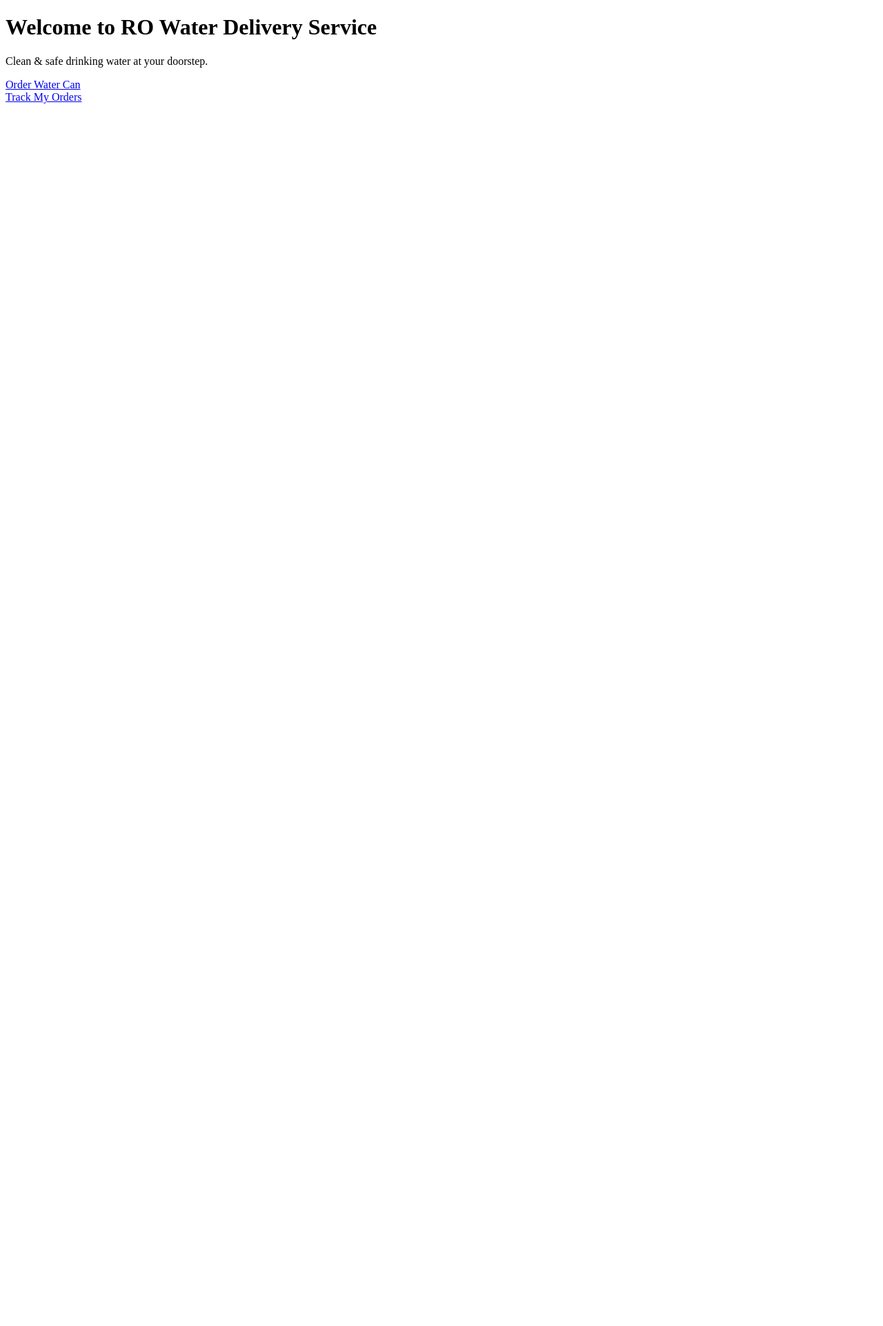
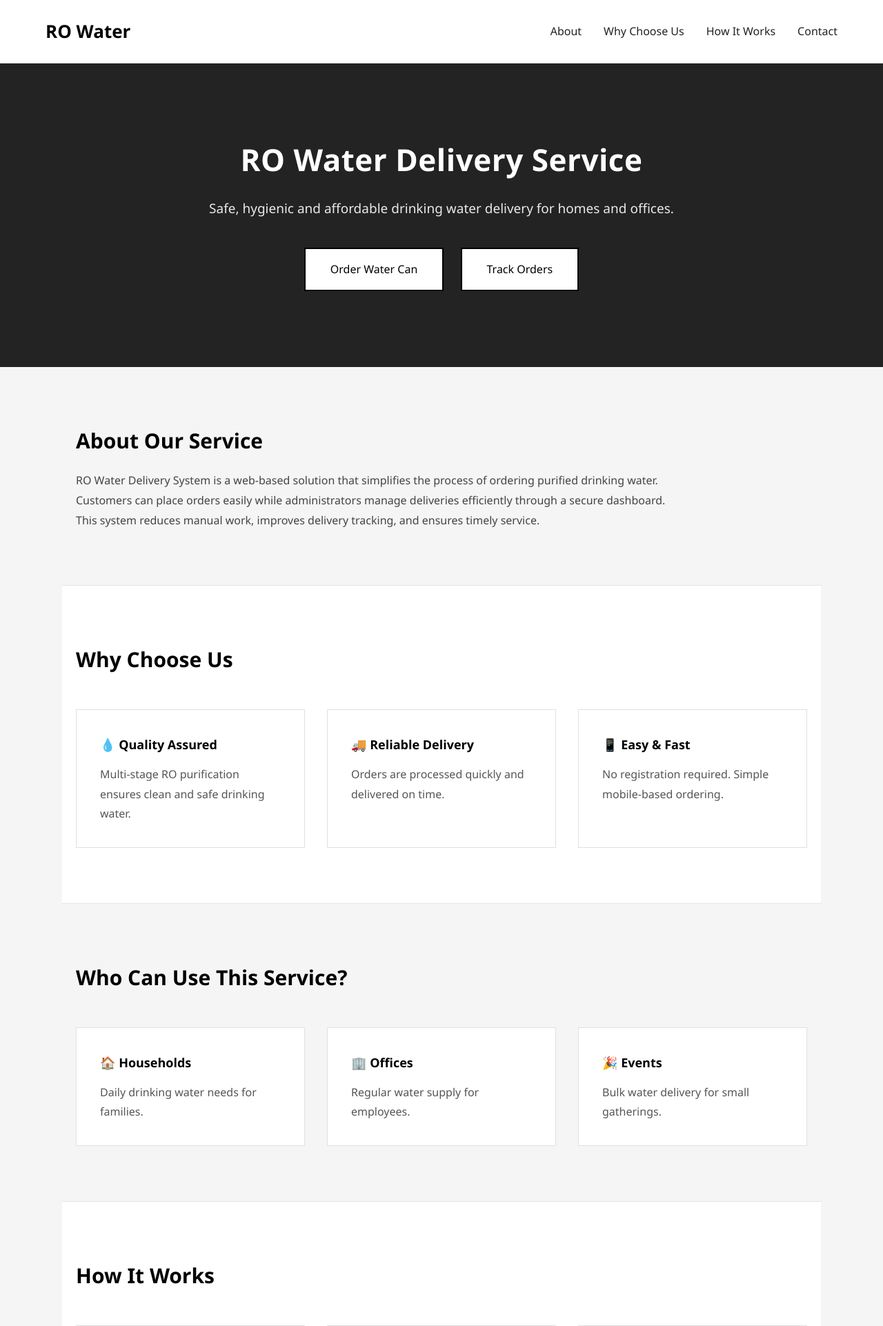
Before and after one commit to DesaleRohit/RO-Water-Delivary-System, a PHP site: page / in a window 1280 px wide. Shown: the top 1922 px of the page at 69% size. Before the commit the page ends 150 px from the top, so only its background shows below. Run offline with PHP 8.4, Linux system fonts and the light colour scheme.

Commit message:
[MODIFIED]:Rohit - ADD index page UI and remove order_type and added delivery_date

```diff
--- a/admin/dashboard.php
+++ b/admin/dashboard.php
@@ -28,6 +28,7 @@ $stmt = $conn->prepare("
         customers.name,
         customers.mobile,
         orders.quantity,
+        orders.delivery_date,
         orders.status,
         orders.order_date
     FROM orders
@@ -84,8 +85,9 @@ $recentOrders = $stmt->fetchAll(PDO::FETCH_ASSOC);
         <th>Customer</th>
         <th>Mobile</th>
         <th>Qty</th>
+        <th>Delivery Date</th>
         <th>Status</th>
-        <th>Date</th>
+        <th>Booking Date</th>
     </tr>
 
     <?php foreach ($recentOrders as $order): ?>
@@ -94,6 +96,7 @@ $recentOrders = $stmt->fetchAll(PDO::FETCH_ASSOC);
         <td><?php echo htmlspecialchars($order['name']); ?></td>
         <td><?php echo htmlspecialchars($order['mobile']); ?></td>
         <td><?php echo $order['quantity']; ?></td>
+         <td><?php echo $order['delivery_date']; ?></td>
         <td><?php echo ucfirst($order['status']); ?></td>
         <td><?php echo $order['order_date']; ?></td>
     </tr>
--- a/public/index.php
+++ b/public/index.php
@@ -1,21 +1,146 @@
 <!DOCTYPE html>
-<html>
+<html lang="en">
 
 <head>
     <meta charset="UTF-8">
     <title>RO Water Delivery System</title>
+    <link rel="stylesheet" href="assets/css/style.css">
 </head>
 
 <body>
 
-    <h1>Welcome to RO Water Delivery Service</h1>
-    <p>Clean & safe drinking water at your doorstep.</p>
+    <!-- NAVBAR -->
+    <nav class="navbar">
+        <div class="nav-container">
+            <div class="logo">RO Water</div>
+            <ul class="nav-links">
+                <li><a href="#about">About</a></li>
+                <li><a href="#why">Why Choose Us</a></li>
+                <li><a href="#how">How It Works</a></li>
+                <li><a href="#contact">Contact</a></li>
+            </ul>
+        </div>
+    </nav>
 
-    <a href="order.php">Order Water Can</a>
-    <br>
-    <a href="track-order.php">Track My Orders</a>
+    <!-- HERO -->
+    <header class="hero">
+        <h1>RO Water Delivery Service</h1>
+        <p>
+            Safe, hygienic and affordable drinking water delivery
+            for homes and offices.
+        </p>
 
+        <div class="buttons">
+            <a href="order.php">Order Water Can</a>
+            <a href="track-order.php" class="secondary">Track Orders</a>
+        </div>
+    </header>
+
+    <!-- ABOUT -->
+    <section id="about">
+        <h2>About Our Service</h2>
+        <p>
+            RO Water Delivery System is a web-based solution that simplifies
+            the process of ordering purified drinking water.
+            Customers can place orders easily while administrators manage
+            deliveries efficiently through a secure dashboard.
+        </p>
+
+        <p class="highlight">
+            This system reduces manual work, improves delivery tracking,
+            and ensures timely service.
+        </p>
+    </section>
+
+    <!-- WHY -->
+    <section id="why" class="light">
+        <h2>Why Choose Us</h2>
+
+        <div class="features">
+            <div class="box">
+                <h3>💧 Quality Assured</h3>
+                <p>
+                    Multi-stage RO purification ensures clean and safe
+                    drinking water.
+                </p>
+            </div>
+
+            <div class="box">
+                <h3>🚚 Reliable Delivery</h3>
+                <p>
+                    Orders are processed quickly and delivered on time.
+                </p>
+            </div>
+
+            <div class="box">
+                <h3>📱 Easy & Fast</h3>
+                <p>
+                    No registration required. Simple mobile-based ordering.
+                </p>
+            </div>
+        </div>
+    </section>
+
+    <!-- USE CASES -->
+    <section>
+        <h2>Who Can Use This Service?</h2>
+
+        <div class="features">
+            <div class="box">
+                <h3>🏠 Households</h3>
+                <p>Daily drinking water needs for families.</p>
+            </div>
+
+            <div class="box">
+                <h3>🏢 Offices</h3>
+                <p>Regular water supply for employees.</p>
+            </div>
+
+            <div class="box">
+                <h3>🎉 Events</h3>
+                <p>Bulk water delivery for small gatherings.</p>
+            </div>
+        </div>
+    </section>
+
+    <!-- HOW IT WORKS -->
+    <section id="how" class="light">
+        <h2>How It Works</h2>
+
+        <div class="steps">
+            <div class="box">
+                <h3>1️⃣ Place Order</h3>
+                <p>Submit your order with required quantity.</p>
+            </div>
+
+            <div class="box">
+                <h3>2️⃣ Admin Processing</h3>
+                <p>Order is verified and scheduled for delivery.</p>
+            </div>
+
+            <div class="box">
+                <h3>3️⃣ Delivery</h3>
+                <p>Water cans delivered safely to your location.</p>
+            </div>
+        </div>
+    </section>
+
+    <!-- CONTACT -->
+    <section id="contact">
+        <h2>Contact Information</h2>
+        <p>
+            📍 Location: Maharashtra, India
+            <br>📞 Phone: +91 9XXXXXXXXX
+            <br>📧 Email: roservice@example.com
+        </p>
+    </section>
+
+    <footer>
+        <p>© 2026 RO Water Delivery System</p>
+        <p>Final Year Project | PHP & MySQL</p>
+    </footer>
 
 </body>
 
+
 </html>
--- a/public/order-history.php
+++ b/public/order-history.php
@@ -18,7 +18,7 @@ if (!$customer) {
 
 // Fetch orders for this customer
 $stmt = $conn->prepare(
-    "SELECT quantity, order_type, status, order_date
+    "SELECT quantity, delivery_date, status, order_date
      FROM orders
      WHERE customer_id = :cid
      ORDER BY order_date DESC"
@@ -46,7 +46,7 @@ $orders = $stmt->fetchAll(PDO::FETCH_ASSOC);
         <table border="1" cellpadding="10">
             <tr>
                 <th>Quantity</th>
-                <th>Order Type</th>
+                <th>Delivery Date</th>
                 <th>Status</th>
                 <th>Order Date</th>
             </tr>
@@ -54,7 +54,7 @@ $orders = $stmt->fetchAll(PDO::FETCH_ASSOC);
             <?php foreach ($orders as $o): ?>
                 <tr>
                     <td><?php echo $o['quantity']; ?></td>
-                    <td><?php echo ucfirst($o['order_type']); ?></td>
+                    <td><?php echo ucfirst($o['delivery_date']); ?></td>
                     <td><?php echo ucfirst($o['status']); ?></td>
                     <td><?php echo $o['order_date']; ?></td>
                 </tr>
```
Also changed, not shown: admin/orders.php (+4 -4 lines), public/order.php (+8 -12 lines), public/assets/css/style.css (added).
